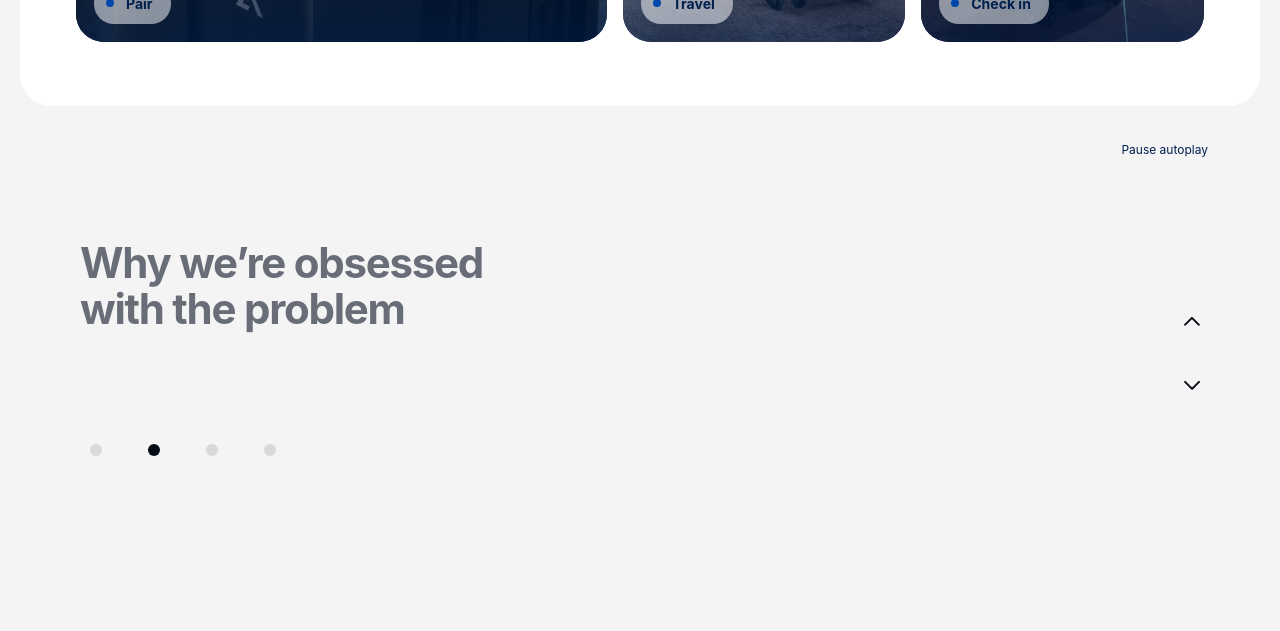
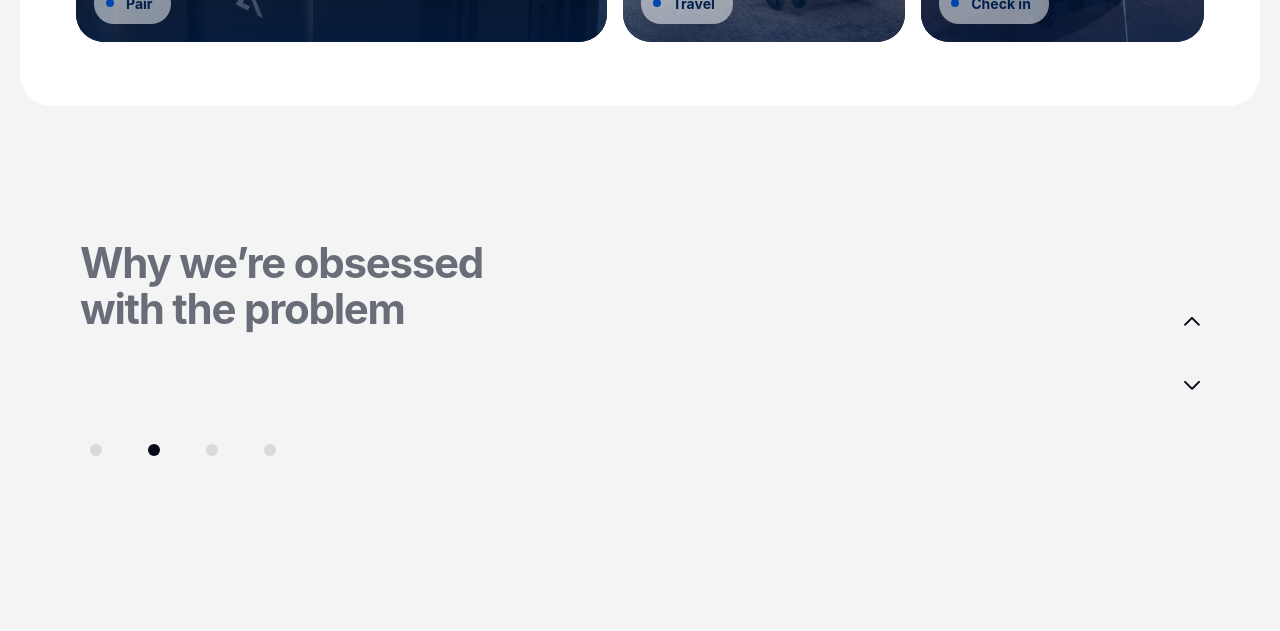
Before and after one commit to raredevsgh/AMTRAV-frontend, a Next.js app in the folder landing_page/: page / in a window 1280 px wide. Shown: the part 2540-3171 px from the top of the page. Built offline with nearby package versions, Linux system fonts and the light colour scheme.

Commit message:
feat(testimonials): remove visible autoplay button and pause autoplay on hover

```diff
--- a/landing_page/app/_components/Testimonials.tsx
+++ b/landing_page/app/_components/Testimonials.tsx
@@ -20,18 +20,16 @@ export default function Testimonials({ items }: { items: readonly Testimonial[]
   const [index, setIndex] = useState(0);
   // 1 = moving to a later slide (content rises), -1 = earlier (content drops), 0 = first render.
   const [direction, setDirection] = useState(0);
-  const [rotationEnabled, setRotationEnabled] = useState(true);
   const [focusPaused, setFocusPaused] = useState(false);
   const [hovered, setHovered] = useState(false);
   const [visible, setVisible] = useState(false);
   const [pageVisible, setPageVisible] = useState(true);
   const section = useRef<HTMLElement>(null);
-  const rotationOnPointerDown = useRef<boolean | null>(null);
   const reducedMotion = useReducedMotion();
   const swipeStart = useRef<{ x: number; y: number } | null>(null);
   const item = items[index];
   const last = items.length - 1;
-  const rotating = rotationEnabled && !focusPaused && !reducedMotion;
+  const rotating = !focusPaused && !reducedMotion;
 
   useEffect(() => {
     const element = section.current;
@@ -77,6 +75,7 @@ export default function Testimonials({ items }: { items: readonly Testimonial[]
       onMouseEnter={() => setHovered(true)}
       onMouseLeave={() => setHovered(false)}
       onFocusCapture={() => setFocusPaused(true)}
+      onBlurCapture={() => setFocusPaused(false)}
       onKeyDown={(e) => {
         const step = { ArrowDown: 1, ArrowRight: 1, ArrowUp: -1, ArrowLeft: -1 }[e.key];
         if (!step || !(e.target instanceof HTMLButtonElement)) return;
@@ -89,22 +88,6 @@ export default function Testimonials({ items }: { items: readonly Testimonial[]
       <p aria-live={rotating ? "off" : "polite"} aria-atomic="true" className="sr-only">
         {direction === 0 ? "" : `Testimonial ${index + 1} of ${items.length}: ${item.quote} ${item.name}`}
       </p>
-
-      {items.length > 1 && !reducedMotion && (
-        <button
-          type="button"
-          onPointerDown={() => { rotationOnPointerDown.current = rotating; }}
-          onClick={(event) => {
-            const wasRotating = event.detail > 0 ? rotationOnPointerDown.current ?? rotating : rotating;
-            setRotationEnabled(!wasRotating);
-            setFocusPaused(false);
-            rotationOnPointerDown.current = null;
-          }}
-          className="self-end rounded-full px-3 py-2 text-caption-m text-navy hover:bg-blue-pale focus-visible:outline-2 focus-visible:outline-brand xl:absolute xl:top-2 xl:right-10"
-        >
-          {rotating ? "Pause autoplay" : "Resume autoplay"}
-        </button>
-      )}
 
       {/* Mobile */}
       <h2 id="testimonials-heading" data-reveal className="text-h1-m font-bold text-mid xl:hidden">
```
